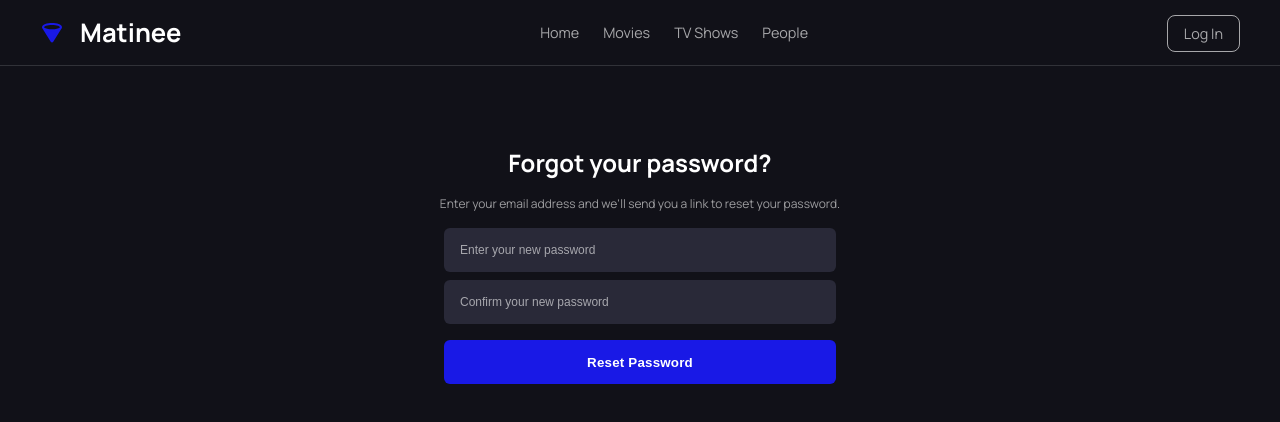
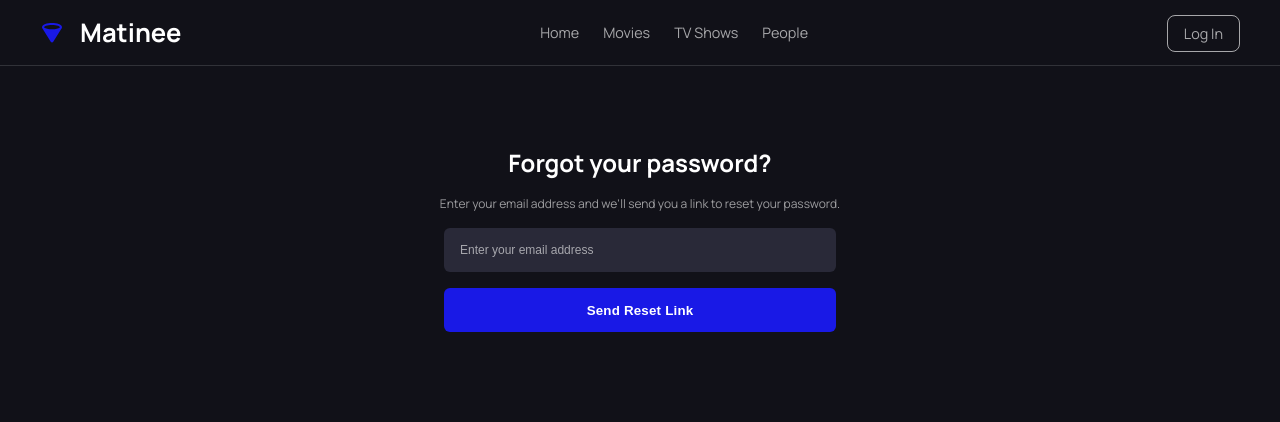
Before and after one commit to I-codebyte/matinee, a React (Vite) app: page /forgot-password in a window 1280 px wide. Shown: the top 422 px of the page. Built offline with nearby package versions, Linux system fonts and the light colour scheme.

Commit message:
little changes to forgot password component

```diff
--- a/components/ForgotPassword.jsx
+++ b/components/ForgotPassword.jsx
@@ -9,20 +9,13 @@ export default function ForgotPassword() {
 				</p>
 				<form action="">
 					<input
-						type="password"
-						placeholder="Enter your new password"
-						name="password"
+						type="email"
+						placeholder="Enter your email address"
+						name="email"
 						required
 					/>
 					<br />
-					<input
-						type="password"
-						placeholder="Confirm your new password"
-						name="password"
-						required
-					/>
-					<br />
-					<button>Reset Password</button>
+					<button>Send Reset Link</button>
 				</form>
 			</div>
 		</>
```
